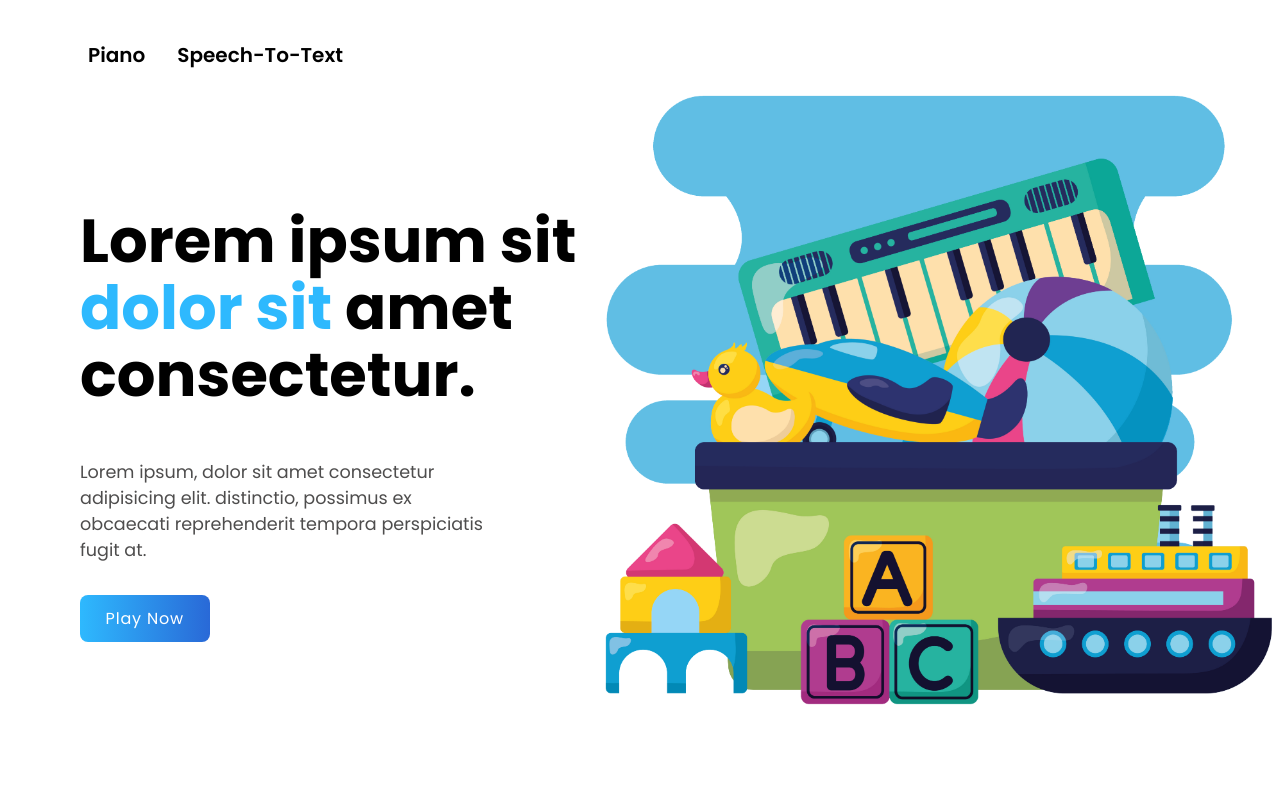
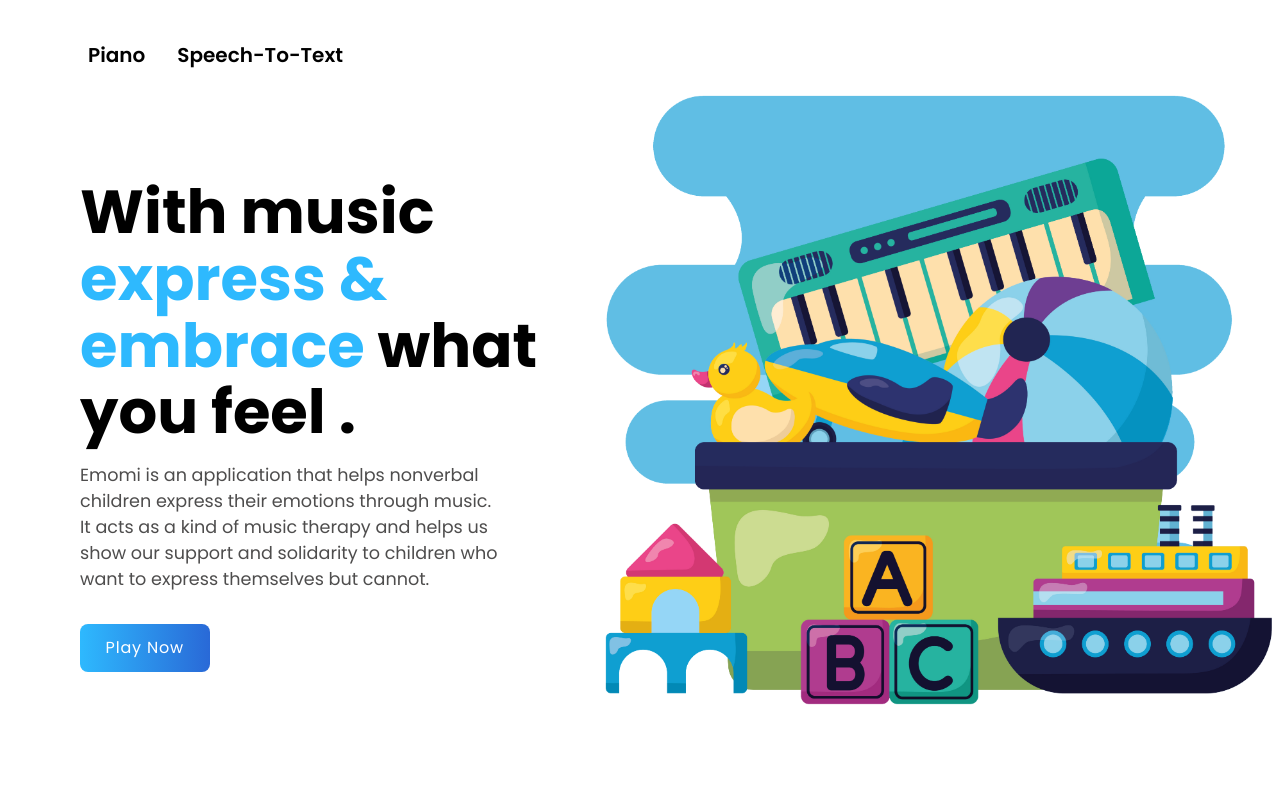
Before and after one commit to chalory/emomi, a Flask app: page /index in a window 1280 px wide. Run offline with Flask 2, Linux system fonts and the light colour scheme.

Commit message:
Replace dummy texts

```diff
--- a/static/styles/home.css
+++ b/static/styles/home.css
@@ -33,6 +33,10 @@ header nav ul li a {
     overflow: hidden;
     position: relative;
 }
+.home .heading-primary {
+    margin-bottom: 0.5rem;
+}
+
 .home__texts {
     width: 50%;
     z-index: 2;
--- a/templates/index.html
+++ b/templates/index.html
@@ -18,12 +18,14 @@
             <div class="home section-px">
                 <div class="home__texts">
                     <h1 class="heading-primary">
-                        Lorem ipsum sit <br />
-                        <span class="highlight">dolor sit</span> amet consectetur.
+                        With music <br />
+                        <span class="highlight">express & embrace</span> what you feel .
                     </h1>
                     <p class="section-paragraph">
-                        Lorem ipsum, dolor sit amet consectetur adipisicing elit. distinctio,
-                        possimus ex obcaecati reprehenderit tempora perspiciatis fugit at.
+                        Emomi is an application that helps nonverbal children express their emotions
+                        through music. It acts as a kind of music therapy and helps us show our
+                        support and solidarity to children who want to express themselves but
+                        cannot.
                     </p>
                     <a href="/piano" class="btn primary"> Play now</a>
                 </div>
```
